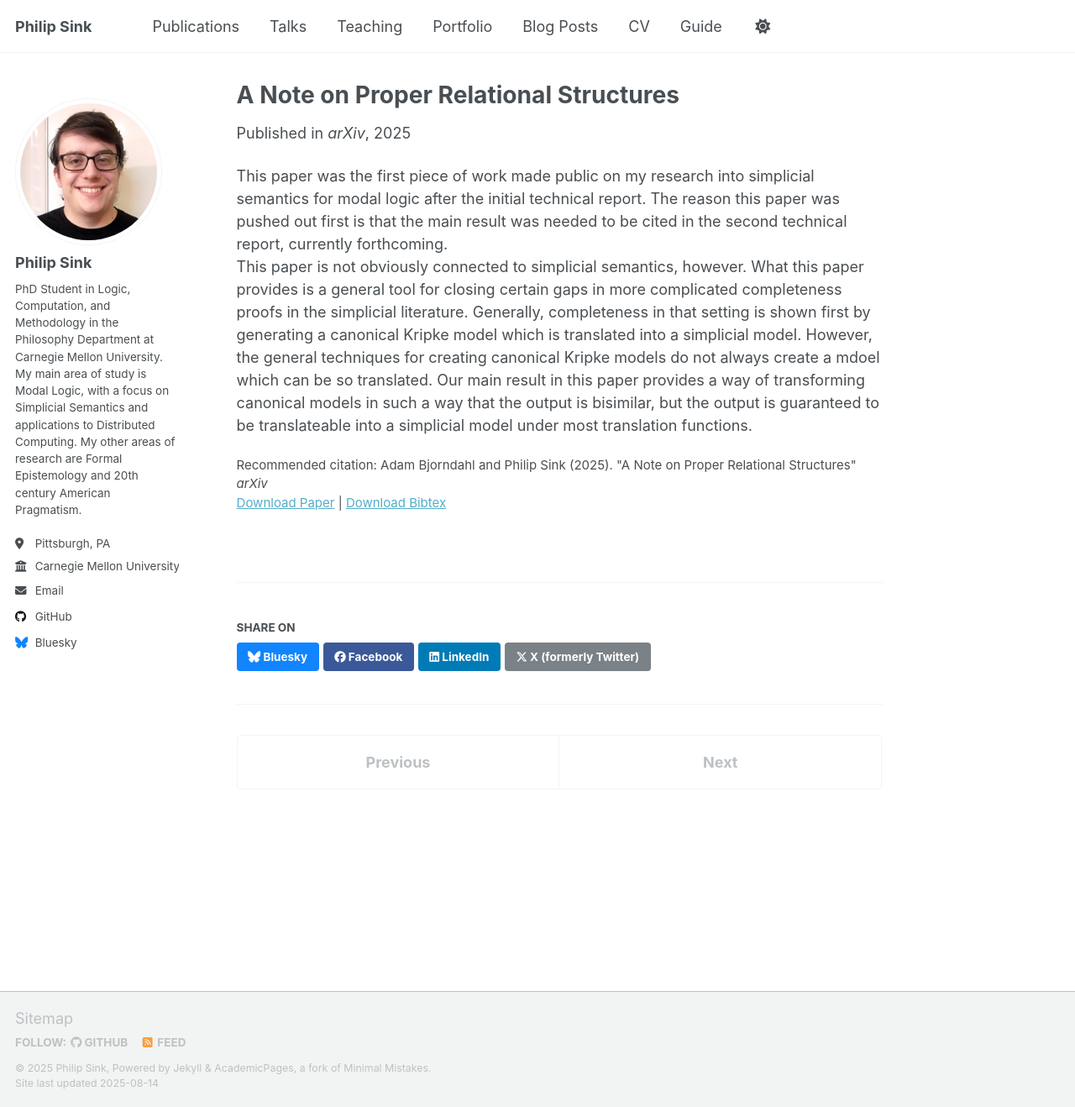
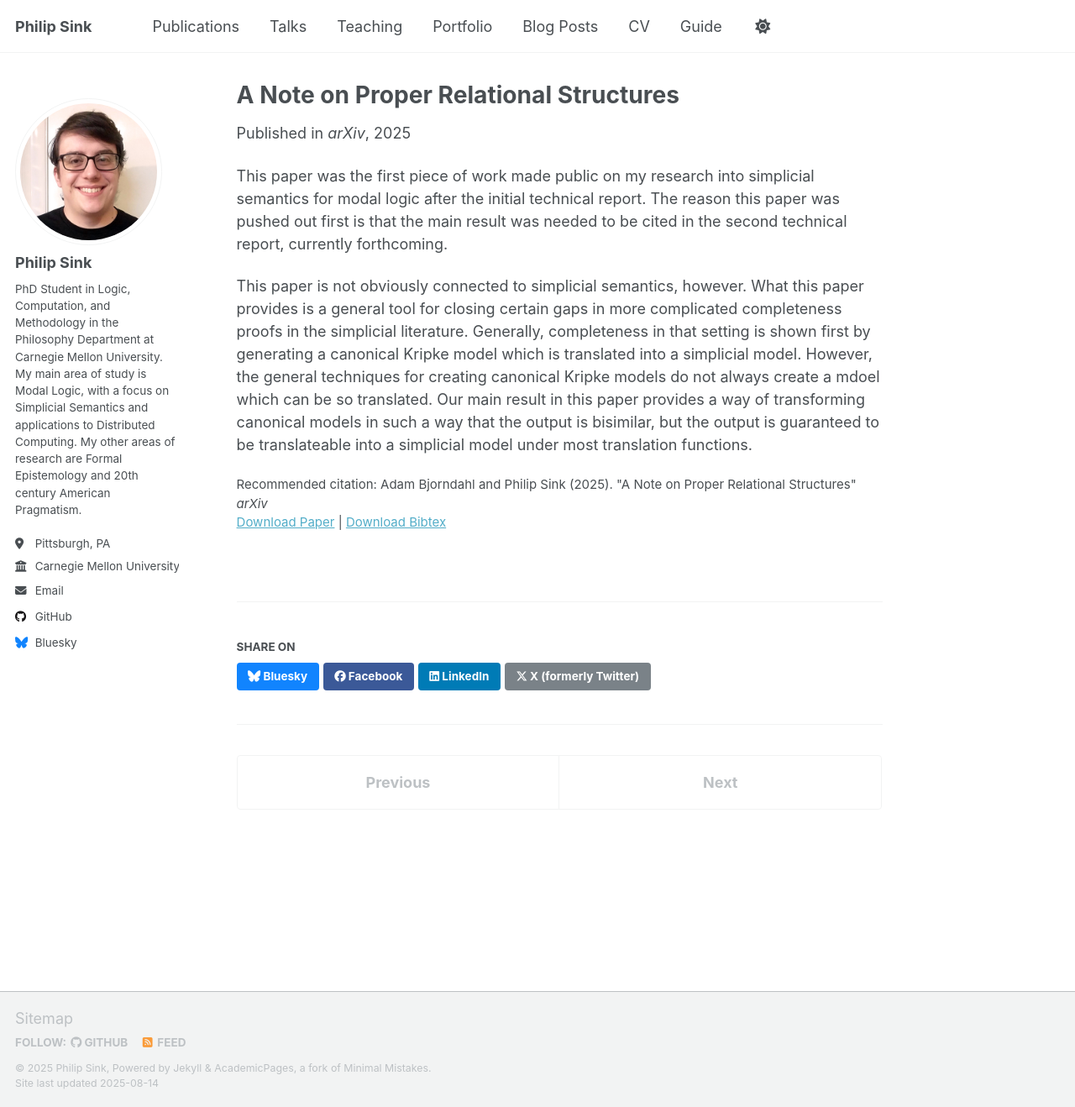
Before and after one commit to Philip-Sink/Philip-Sink.github.io, a Jekyll site: the page built from _publications/2025-06-20-A-Note-on-Proper-Relational-Structures.md, in a window 1280 px wide and 1318 px high. Shown: the whole window at 84% size. Built offline with Jekyll 4.4.1, drawn with Linux system fonts in a browser that asks for light colours; a script that is not in the unit is left out.

```diff
--- a/_publications/2025-06-20-A-Note-on-Proper-Relational-Structures.md
+++ b/_publications/2025-06-20-A-Note-on-Proper-Relational-Structures.md
@@ -11,6 +11,6 @@ paperurl: 'https://arxiv.org/pdf/2506.17142'
 bibtexurl: 'https://arxiv.org/abs/2506.17142'
 citation: 'Adam Bjorndahl and Philip Sink (2025). &quot;A Note on Proper Relational Structures&quot; <i>arXiv</i> '
 ---
-This paper was the first piece of work made public on my research into simplicial semantics for modal logic after the initial technical report. The reason this paper was pushed out first is that the main result was needed to be cited in the second technical report, currently forthcoming.
-\\
-This paper is not obviously connected to simplicial semantics, however. What this paper provides is a general tool for closing certain gaps in more complicated completeness proofs in the simplicial literature. Generally, completeness in that setting is shown first by generating a canonical Kripke model which is translated into a simplicial model. However, the general techniques for creating canonical Kripke models do not always create a mdoel which can be so translated. Our main result in this paper provides a way of transforming canonical models in such a way that the output is bisimilar, but the output is guaranteed to be translateable into a simplicial model under most translation functions.
+<p>This paper was the first piece of work made public on my research into simplicial semantics for modal logic after the initial technical report. The reason this paper was pushed out first is that the main result was needed to be cited in the second technical report, currently forthcoming.</p>
+
+<p>This paper is not obviously connected to simplicial semantics, however. What this paper provides is a general tool for closing certain gaps in more complicated completeness proofs in the simplicial literature. Generally, completeness in that setting is shown first by generating a canonical Kripke model which is translated into a simplicial model. However, the general techniques for creating canonical Kripke models do not always create a mdoel which can be so translated. Our main result in this paper provides a way of transforming canonical models in such a way that the output is bisimilar, but the output is guaranteed to be translateable into a simplicial model under most translation functions.</p>
```
